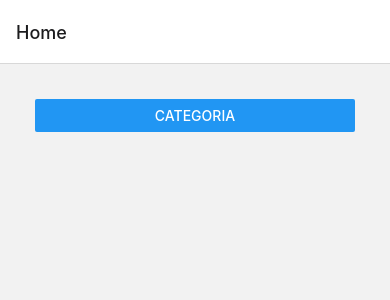
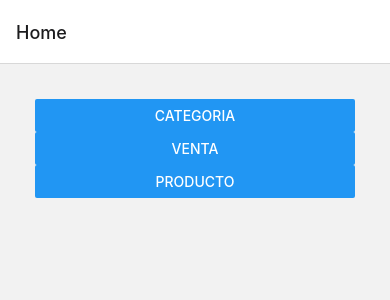
Before and after one commit to josebeap/actualizArte, a React Native app: screen /Home in a window 390 px wide. Shown: the top 300 px of the page. Built offline with nearby package versions, Linux system fonts and the light colour scheme.

Commit message:
Cambios Home para trabajar

```diff
--- a/screens/Home.js
+++ b/screens/Home.js
@@ -1,24 +1,31 @@
-import  React, { useState, useEffect} from "react";
-import { View, Text, TextInput, Button, ScrollView, StyleSheet } from "react-native";
-
+import React, { useState, useEffect } from "react";
+import {
+  View,
+  Text,
+  TextInput,
+  Button,
+  ScrollView,
+  StyleSheet,
+} from "react-native";
 
 const Home = (props) => {
-
-    const handleProps = nombre => {
+  const handleProps = (nombre) => {
     props.navigation.navigate(nombre);
   };
 
   return (
     <ScrollView style={styles.container}>
-            <Button title="Categoria" onPress={() => handleProps('Categoria')} />
+      <Button title='Categoria' onPress={() => handleProps("Categoria")} />
+      <Button title='Venta' onPress={() => handleProps("Venta")} />
+      <Button title='Producto' onPress={() => handleProps("Producto")} />
     </ScrollView>
   );
-}
+};
 
 const styles = StyleSheet.create({
   container: {
     flex: 1,
-        padding: 35
+    padding: 35,
   },
 
   inputGroup: {
@@ -26,8 +33,8 @@ const styles = StyleSheet.create({
     padding: 0,
     marginBottom: 15,
     borderBottomWidth: 1,
-        borderBottomColor: '#cccccc'
-    }
-})
+    borderBottomColor: "#cccccc",
+  },
+});
 
-export { Home }
+export { Home };
```
Lines whose indentation alone changed are shown as unchanged.
